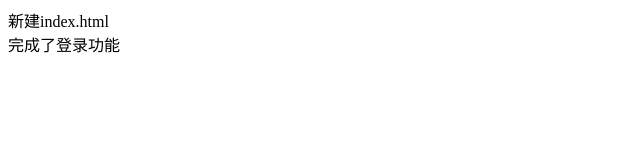
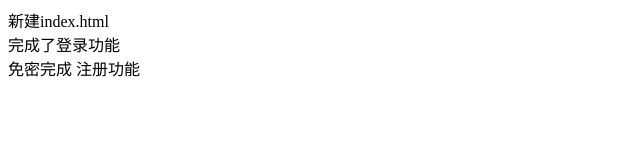
Before and after one commit to zhangjian-i/myfirst, a plain HTML site: page index.html in a window 1280 px wide. Shown: the whole page, without its empty margins (0-640 px from the left). Drawn offline with Linux system fonts and the light colour scheme.

Commit message:
免密完成 注册功能

```diff
--- a/index.html
+++ b/index.html
@@ -12,6 +12,8 @@
     <div>新建index.html</div>
 
     <div>完成了登录功能</div>
+
+    <div>免密完成 注册功能</div>
 </body>
 
 </html>
```
